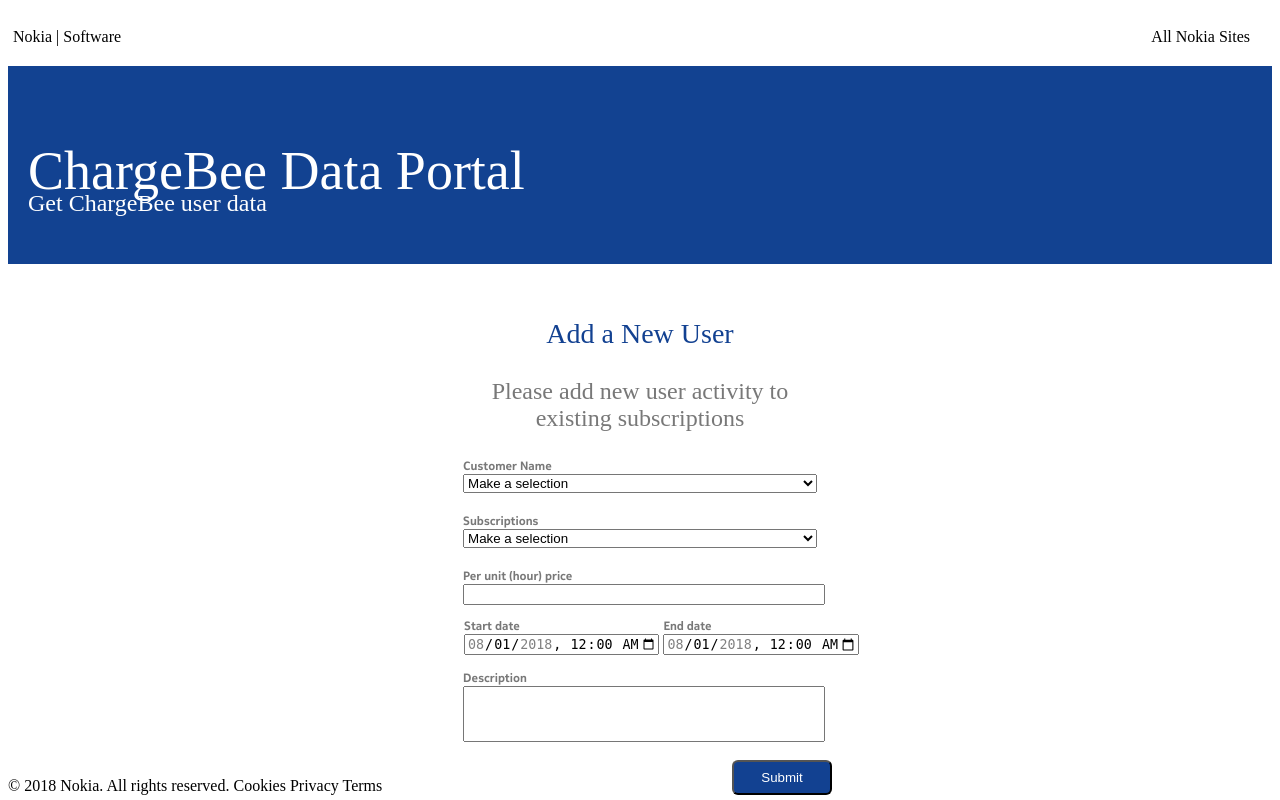
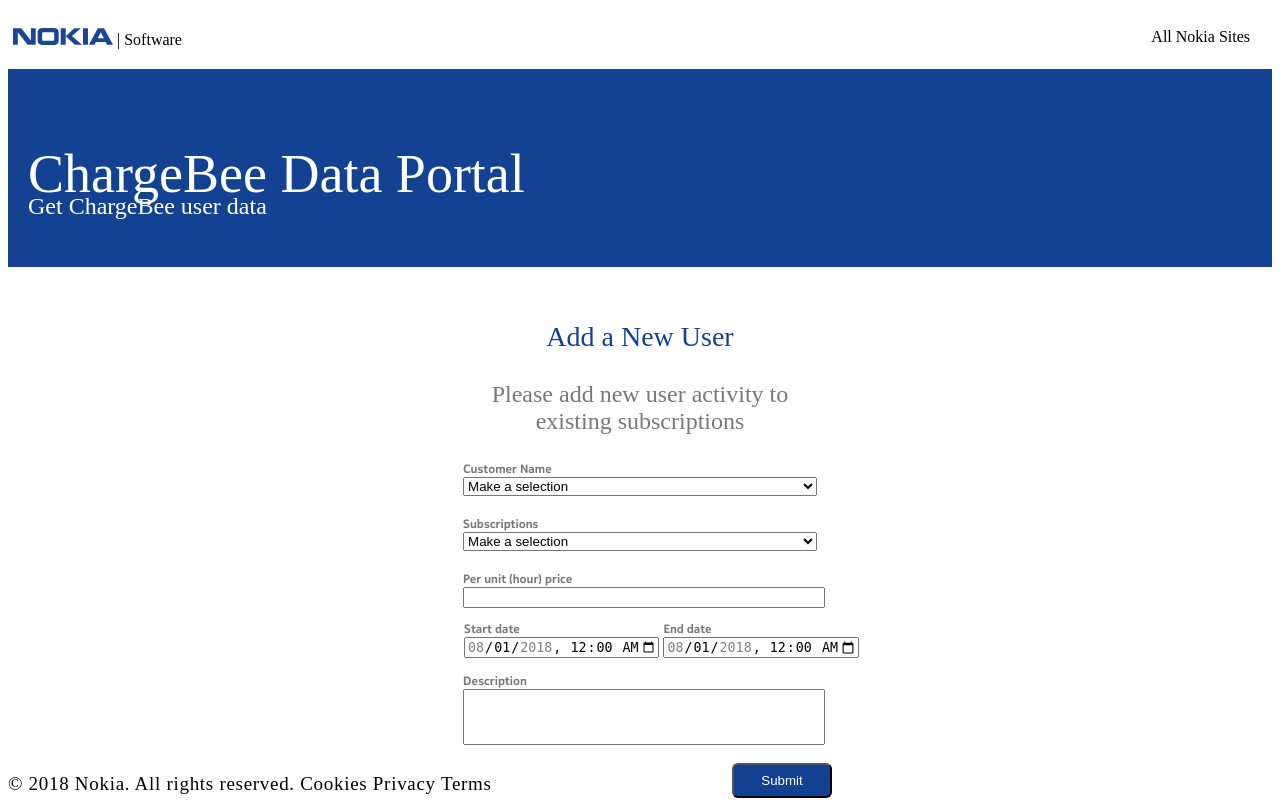
Before and after one commit to nokia-swmp/Chargebee, a Django app: template visualization/addLineItem/templates/addForm.html in a window 1280 px wide. Run offline with Django 3.2, Linux system fonts and the light colour scheme; the template is opened without the code that fills it, so the values that code supplies are empty; some web fonts are replaced.

Commit message:
some styling test + august OK

```diff
--- a/visualization/addLineItem/templates/addForm.html
+++ b/visualization/addLineItem/templates/addForm.html
@@ -13,7 +13,7 @@
 
 <body>
     <header id="whiteHeader">
-        <div id="header1">Nokia | Software<span id="AllNokiaSites">All Nokia Sites</span></div>
+        <div id="header1"><img src="{% static 'media/Nokia_wordmark.svg' %}" width="100px" > | Software<span id="AllNokiaSites">All Nokia Sites</span></div>
     </header>
     <header id="blueHeader">
         <p class="textStyle">ChargeBee Data Portal
--- a/visualization/static/css/addForm.css
+++ b/visualization/static/css/addForm.css
@@ -135,6 +135,9 @@
 }
 
 footer {
+    font-family: NokiaPureHeadline_Light;
+    font-size: 19px;
+    letter-spacing: 0.7px;
 	position: fixed;
 	bottom: 5px;
 }
```
Also changed, not shown: visualization/static/media/Nokia_wordmark.svg (added).
